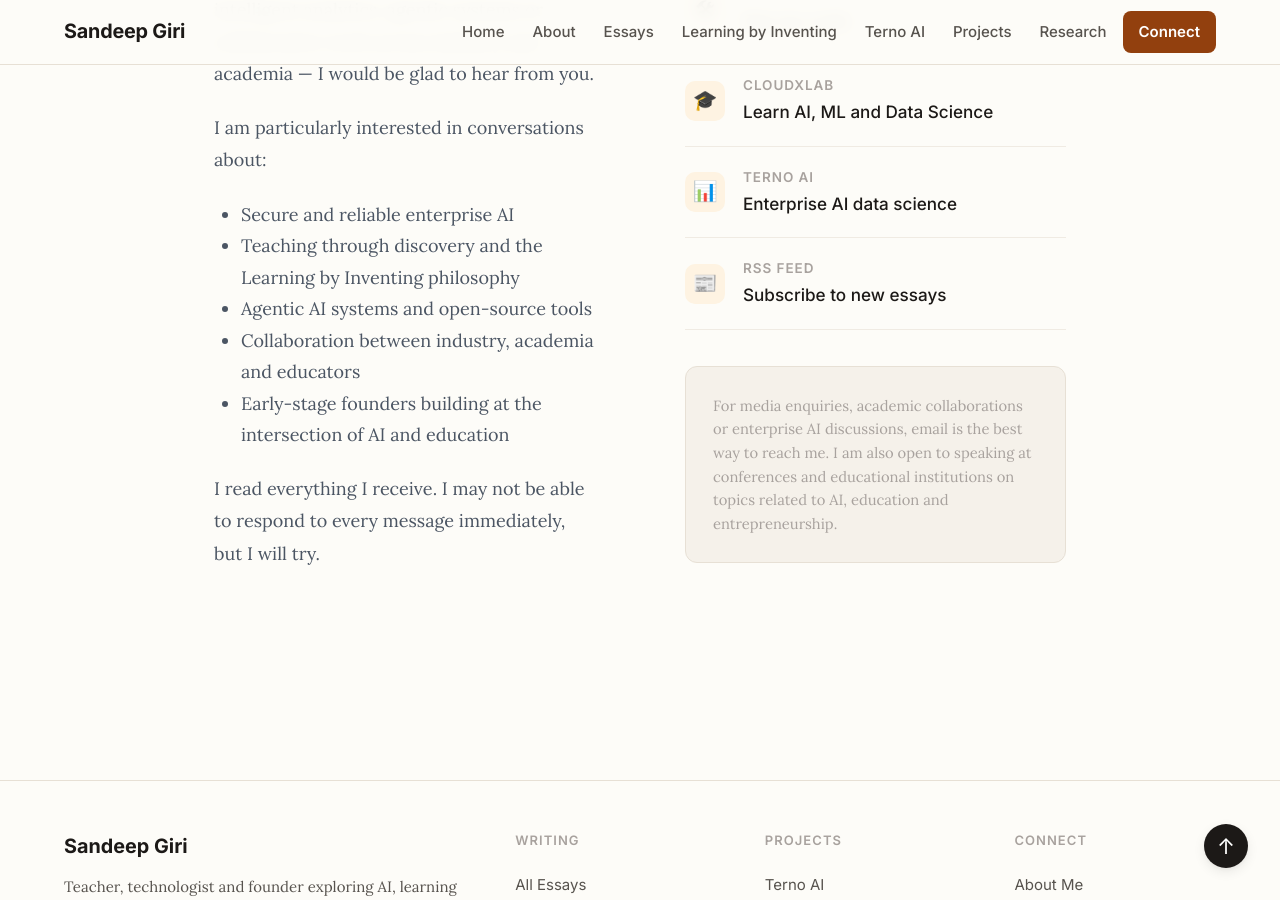
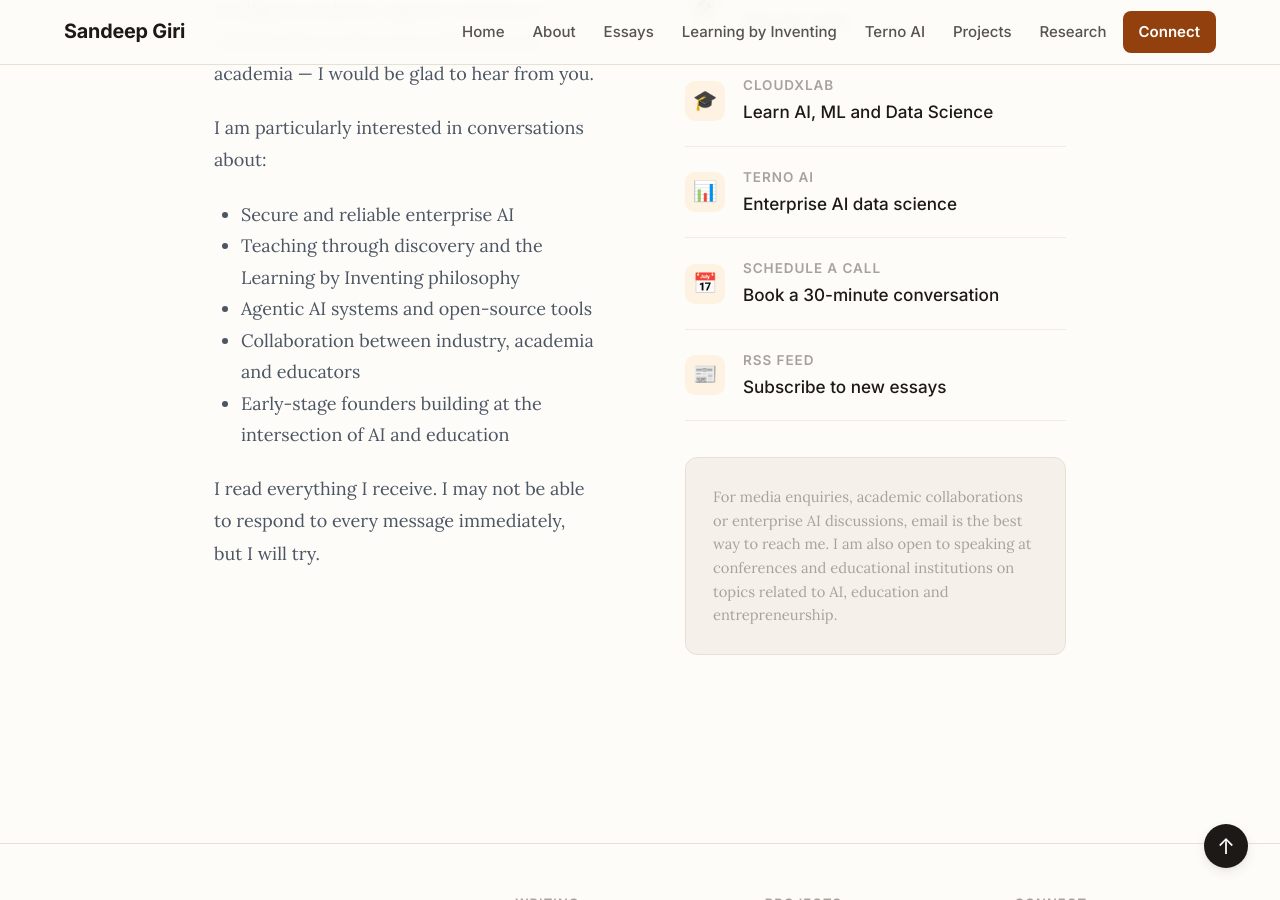
Before and after one commit to girisandeep/blog, a Jekyll site: the page built from contact.html, in a window 1280 px wide and 900 px high, scrolled down 653 px. Built offline with Jekyll 4.4.1, drawn with Linux system fonts in a browser that asks for light colours.

Commit message:
Add Calendly booking link to contact page and homepage
Co-Authored-By: Claude Sonnet 4.6 <noreply@anthropic.com>

```diff
--- a/_config.yml
+++ b/_config.yml
@@ -17,6 +17,7 @@ author:
 
 cloudxlab_url: "https://cloudxlab.com/"
 terno_url: "https://terno.ai/"
+calendly_url: "https://calendly.com/sandeepgiri/30min"
 
 # Build settings
 markdown: kramdown
--- a/contact.html
+++ b/contact.html
@@ -153,6 +153,14 @@ permalink: /contact/
           </div>
         </a>
 
+        <a href="{{ site.calendly_url }}" class="contact-item" target="_blank" rel="noopener">
+          <div class="contact-icon">&#128197;</div>
+          <div>
+            <div class="contact-label">Schedule a call</div>
+            <div class="contact-value">Book a 30-minute conversation</div>
+          </div>
+        </a>
+
         <a href="{{ '/feed.xml' | relative_url }}" class="contact-item">
           <div class="contact-icon">&#128240;</div>
           <div>
--- a/index.html
+++ b/index.html
@@ -275,6 +275,7 @@ title: Home
     I enjoy conversations with learners, educators, founders and researchers working on
     meaningful things at the intersection of AI and human possibility. If something here
     resonates, I would be glad to hear from you —
-    <a href="{{ '/contact' | relative_url }}">reach out</a>.
+    <a href="{{ '/contact' | relative_url }}">reach out</a> or
+    <a href="{{ site.calendly_url }}" target="_blank" rel="noopener">book a 30-minute call</a>.
   </p>
 </div>
```
